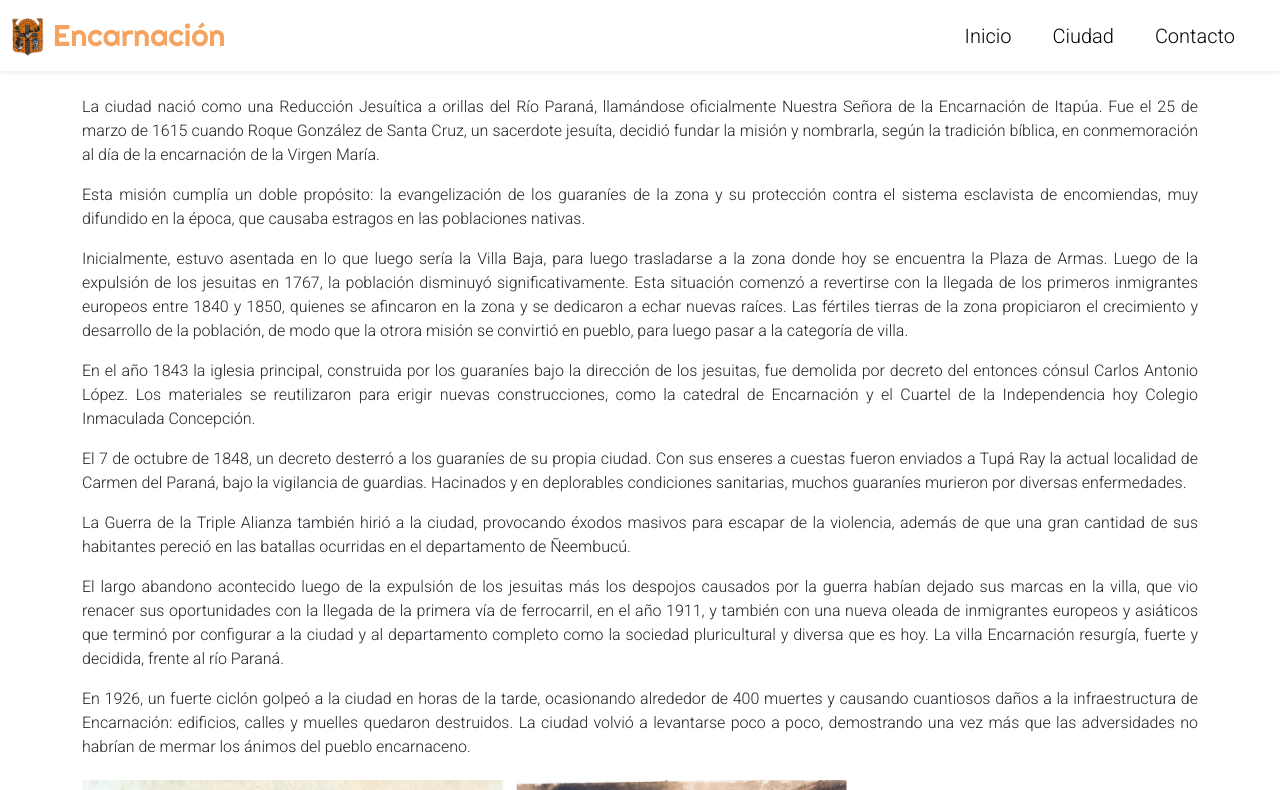
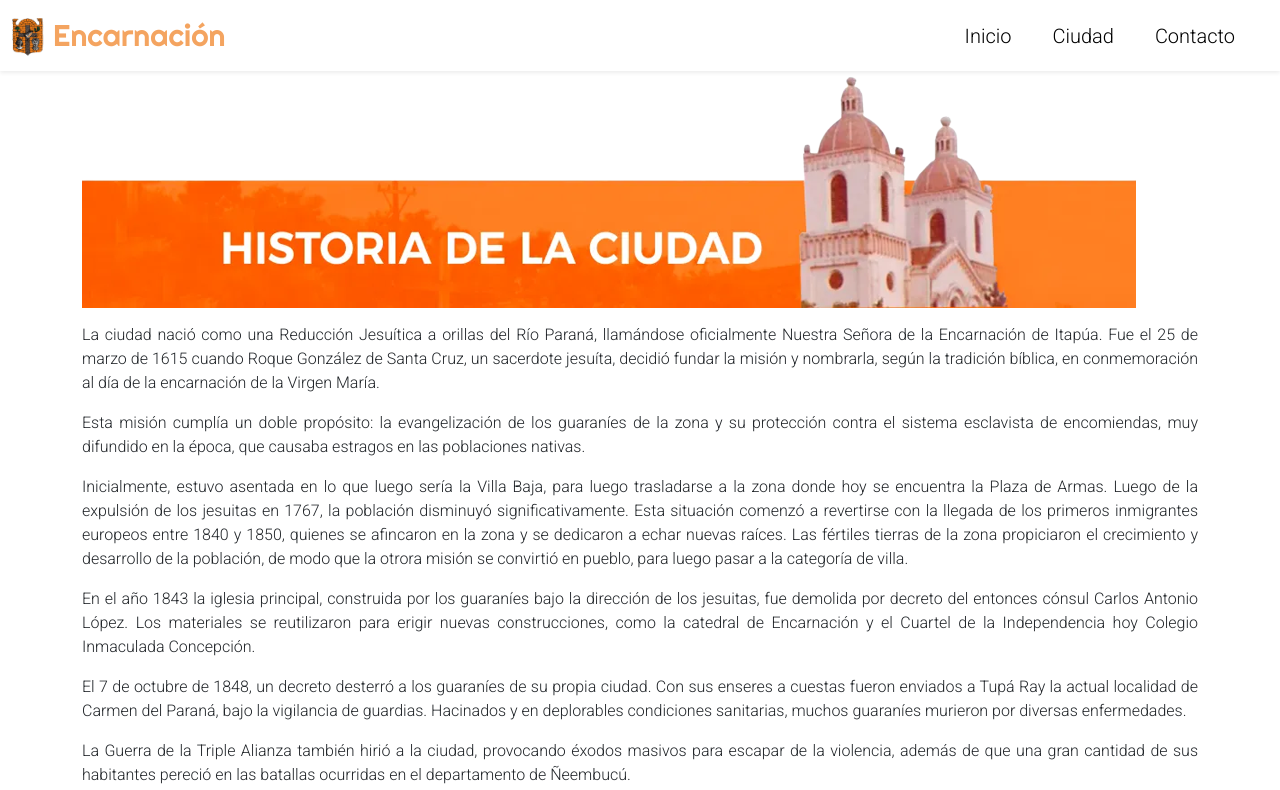
Before and after one commit to N1lzon/pagina1, a plain HTML site: page about.html in a window 1280 px wide. Shown: the top 790 px of the page. Drawn offline with nearby package versions, Linux system fonts and the light colour scheme.

Commit message:
Update about.html

```diff
--- a/about.html
+++ b/about.html
@@ -46,7 +46,7 @@
     <div class="container">
         <div class="row" style="margin-bottom: 20px;">
             <div class="col-md-12">
-                <img class="logo-historia" src="img/historia.jpg" alt="">
+                <img class="logo-historia" src="img/historia.png" alt="">
             </div>
             <div class="col-md-12">
                 <p>La ciudad nació como una Reducción Jesuítica a orillas del Río Paraná, llamándose oficialmente Nuestra Señora de la Encarnación de Itapúa. Fue el 25 de marzo de 1615 cuando Roque González de Santa Cruz, un sacerdote jesuíta, decidió fundar la misión y nombrarla, según la tradición bíblica, en conmemoración al día de la encarnación de la Virgen María.</p>
```
